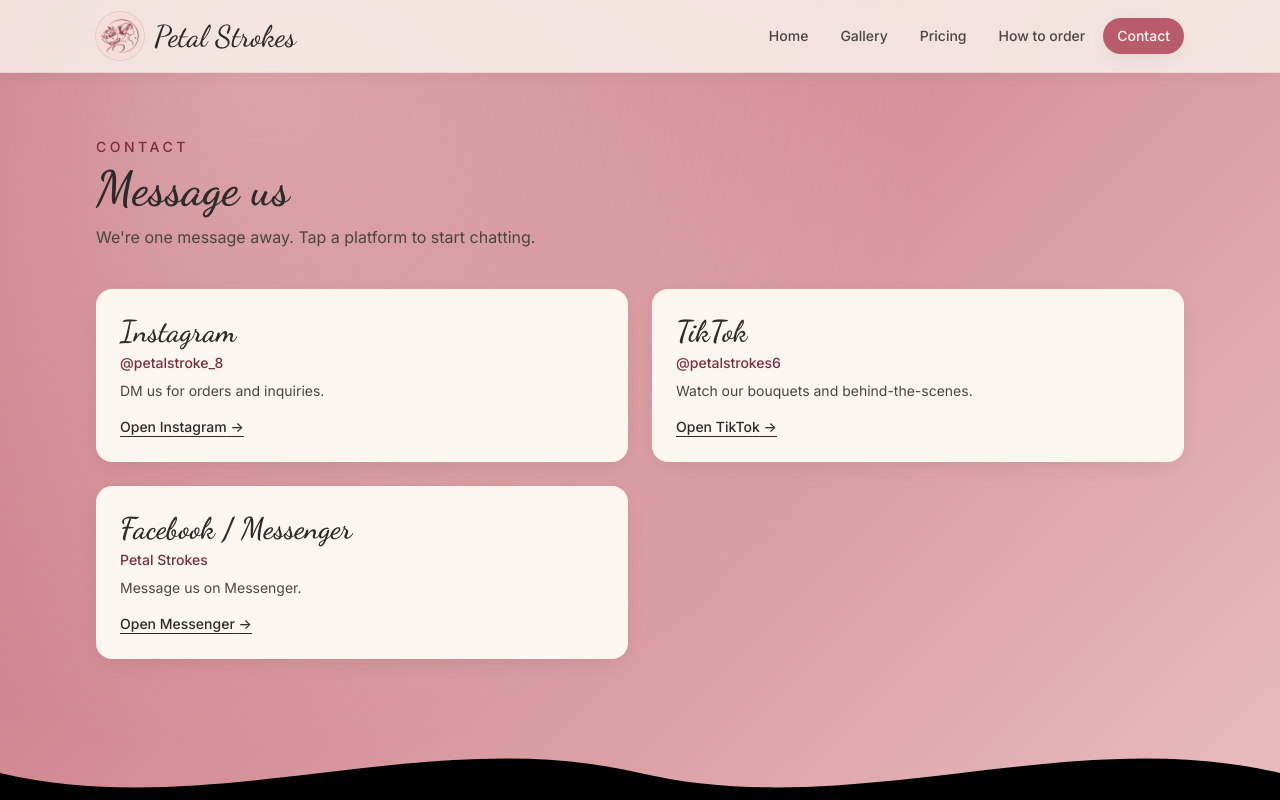
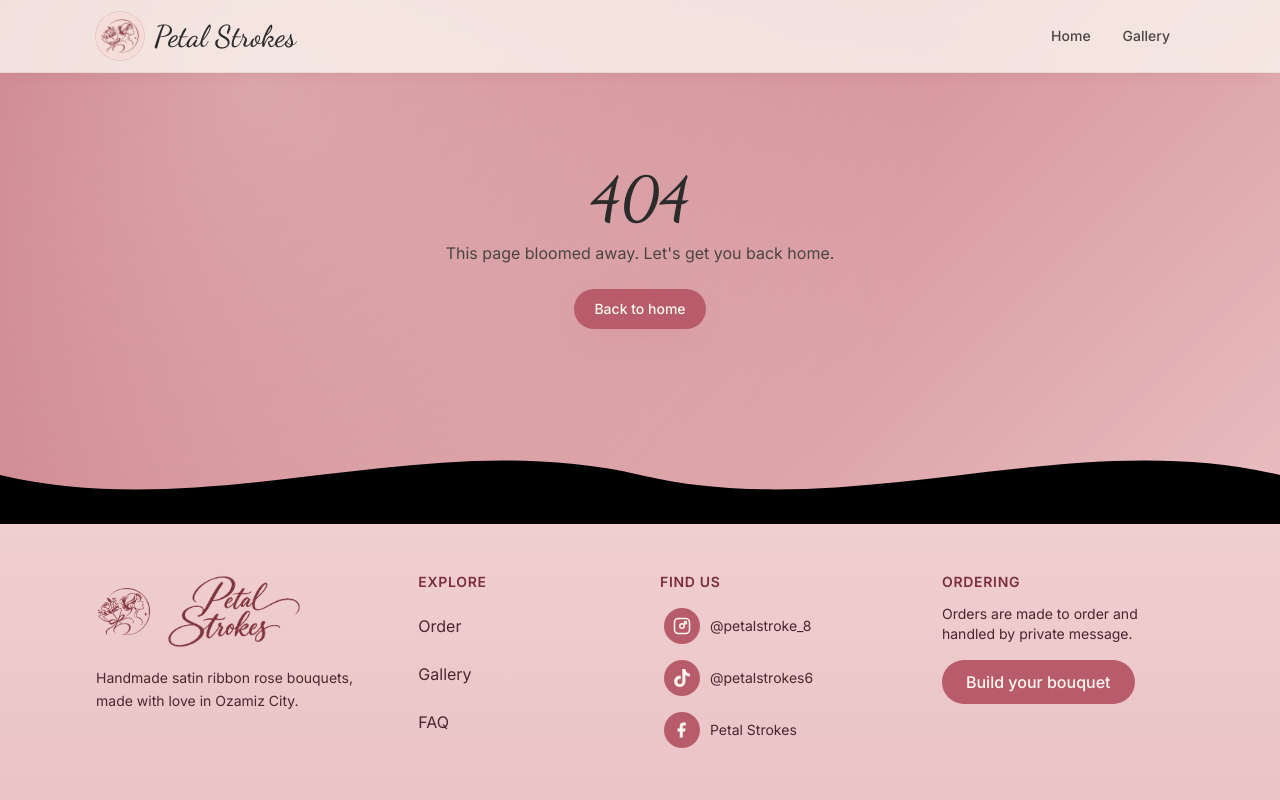
Before and after one commit to devwithdel/petal-strokes, a React (Vite) app: page /contact in a window 1280 px wide. Shown: the top 800 px of the page. Built offline with nearby package versions, Linux system fonts and the light colour scheme.

Commit message:
Remove Pricing, How to order, and Contact pages

```diff
--- a/src/App.jsx
+++ b/src/App.jsx
@@ -2,9 +2,6 @@ import { BrowserRouter, Routes, Route } from 'react-router-dom'
 import { Layout } from './components/layout/Layout'
 import Home from './pages/Home'
 import Gallery from './pages/Gallery'
-import Pricing from './pages/Pricing'
-import HowToOrder from './pages/HowToOrder'
-import Contact from './pages/Contact'
 import NotFound from './pages/NotFound'
 
 export default function App() {
@@ -14,9 +11,6 @@ export default function App() {
         <Route element={<Layout />}>
           <Route path="/" element={<Home />} />
           <Route path="/gallery" element={<Gallery />} />
-          <Route path="/pricing" element={<Pricing />} />
-          <Route path="/how-to-order" element={<HowToOrder />} />
-          <Route path="/contact" element={<Contact />} />
           <Route path="*" element={<NotFound />} />
         </Route>
       </Routes>
--- a/src/components/layout/Layout.jsx
+++ b/src/components/layout/Layout.jsx
@@ -43,7 +43,7 @@ export function Layout() {
       <WaveDivider />
       <Footer />
       <Link
-        to="/contact"
+        to="/#message-us"
         className="fixed bottom-5 right-5 z-40 rounded-full bg-rose-deep px-5 py-3 text-sm font-medium text-cream shadow-lift transition hover:bg-charcoal md:hidden"
         aria-label="Message us"
       >
--- a/src/components/layout/Navbar.jsx
+++ b/src/components/layout/Navbar.jsx
@@ -4,9 +4,6 @@ import { Link, NavLink } from 'react-router-dom'
 const links = [
   { to: '/', label: 'Home' },
   { to: '/gallery', label: 'Gallery' },
-  { to: '/pricing', label: 'Pricing' },
-  { to: '/how-to-order', label: 'How to order' },
-  { to: '/contact', label: 'Contact' },
 ]
 
 export function Navbar() {
--- a/src/data/catalog.js
+++ b/src/data/catalog.js
@@ -80,8 +80,6 @@ export const FOOTER = {
     links: [
       { label: 'Order', href: '#order' },
       { label: 'Gallery', href: '/gallery' },
-      { label: 'Pricing', href: '/pricing' },
-      { label: 'How to order', href: '/how-to-order' },
       { label: 'FAQ', href: '#faq' },
     ],
   },
--- a/src/pages/Contact.jsx
+++ /dev/null
@@ -1,65 +0,0 @@
-import { Container } from '../components/ui/Container'
-import { useReveal } from '../hooks/useReveal'
-import { SITE } from '../data/catalog'
-
-const platforms = [
-  {
-    name: 'Instagram',
-    handle: SITE.instagram.handle,
-    href: SITE.instagram.dm,
-    desc: 'DM us for orders and inquiries.',
-    cta: 'Open Instagram',
-  },
-  {
-    name: 'TikTok',
-    handle: SITE.tiktok.handle,
-    href: SITE.tiktok.url,
-    desc: 'Watch our bouquets and behind-the-scenes.',
-    cta: 'Open TikTok',
-  },
-]
-
-if (SITE.facebook) {
-  platforms.push({
-    name: 'Facebook / Messenger',
-    handle: SITE.facebook.handle,
-    href: SITE.facebook.dm,
-    desc: 'Message us on Messenger.',
-    cta: 'Open Messenger',
-  })
-}
-
-export default function Contact() {
-  const ref = useReveal()
-  return (
-    <div ref={ref} id="contact-section">
-      <Container className="py-12 sm:py-16">
-        <div className="reveal">
-          <p className="text-sm font-medium uppercase tracking-[0.25em] text-rose-text">Contact</p>
-          <h1 className="mt-2 font-script text-5xl text-charcoal">Message us</h1>
-          <p className="mt-3 max-w-xl text-charcoal-soft">
-            We're one message away. Tap a platform to start chatting.
-          </p>
-        </div>
-        <div className="mt-10 grid gap-6 sm:grid-cols-2">
-          {platforms.map((p) => (
-            <a
-              key={p.name}
-              href={p.href}
-              target="_blank"
-              rel="noopener noreferrer"
-              className="reveal card-lift block rounded-2xl bg-cream p-6 shadow-soft"
-            >
-              <h3 className="font-script text-3xl text-charcoal">{p.name}</h3>
-              <p className="mt-1 text-sm font-medium text-rose-text">{p.handle}</p>
-              <p className="mt-2 text-sm text-charcoal-soft">{p.desc}</p>
-              <span className="mt-4 inline-block text-sm font-medium text-charcoal underline underline-offset-4">
-                {p.cta} →
-              </span>
-            </a>
-          ))}
-        </div>
-      </Container>
-    </div>
-  )
-}
--- a/src/pages/HowToOrder.jsx
+++ /dev/null
@@ -1,40 +0,0 @@
-import { Container } from '../components/ui/Container'
-import { useReveal } from '../hooks/useReveal'
-
-const steps = [
-  { n: '1', title: 'Pick a bouquet', body: 'Browse the gallery and choose a design you love.' },
-  { n: '2', title: 'Choose size, color & add-ons', body: 'Select the number of roses, ribbon color, and any extras. See your estimate live.' },
-  { n: '3', title: 'Send us a message', body: 'Copy the ready-to-send message and paste it in our Instagram or TikTok DM. We confirm details and final price in chat.' },
-]
-
-export default function HowToOrder() {
-  const ref = useReveal()
-  return (
-    <div ref={ref}>
-      <Container className="py-12 sm:py-16">
-        <div className="reveal">
-          <p className="text-sm font-medium uppercase tracking-[0.25em] text-rose-text">How to order</p>
-          <h1 className="mt-2 font-script text-5xl text-charcoal">Three simple steps</h1>
-          <p className="mt-3 max-w-xl text-charcoal-soft">
-            Orders are handled by private message — no cart, no checkout. Just chat with us.
-          </p>
-        </div>
-        <div className="mt-10 grid gap-6 sm:grid-cols-3">
-          {steps.map((s) => (
-            <div key={s.n} className="reveal rounded-2xl bg-cream p-6 shadow-soft">
-              <span className="font-script text-5xl text-rose-text">{s.n}</span>
-              <h3 className="mt-2 font-script text-2xl text-charcoal">{s.title}</h3>
-              <p className="mt-2 text-sm text-charcoal-soft">{s.body}</p>
-            </div>
-          ))}
-        </div>
-        <div className="reveal mt-10 rounded-2xl bg-blush/50 p-6">
-          <p className="text-sm text-charcoal">
-            <strong>Note:</strong> Instagram and TikTok can't prefill messages, so we generate
-            a message for you to copy and paste into our DM. Final price is always confirmed in chat.
-          </p>
-        </div>
-      </Container>
-    </div>
-  )
-}
--- a/src/pages/Pricing.jsx
+++ /dev/null
@@ -1,69 +0,0 @@
-import { Container } from '../components/ui/Container'
-import { useReveal } from '../hooks/useReveal'
-import { SIZES, ADDONS, RIBBON_COLORS } from '../data/catalog'
-
-export default function Pricing() {
-  const ref = useReveal()
-  return (
-    <div ref={ref}>
-      <Container className="py-12 sm:py-16">
-        <div className="reveal">
-          <p className="text-sm font-medium uppercase tracking-[0.25em] text-rose-text">Pricing guide</p>
-          <h1 className="mt-2 font-script text-5xl text-charcoal">Simple, honest prices</h1>
-          <p className="mt-3 max-w-xl text-charcoal-soft">
-            All prices in Philippine pesos. Final total confirmed in chat.
-          </p>
-        </div>
-
-        {/* Sizes */}
-        <div className="reveal mt-10">
-          <h2 className="font-script text-3xl text-charcoal">Bouquet sizes</h2>
-          <div className="mt-4 overflow-hidden rounded-2xl bg-cream shadow-soft">
-            <table className="w-full text-left">
-              <thead className="bg-blush/60">
-                <tr>
-                  <th className="px-4 py-3 text-sm font-semibold text-charcoal">Size</th>
-                  <th className="px-4 py-3 text-sm font-semibold text-charcoal">Price</th>
-                </tr>
-              </thead>
-              <tbody>
-                {SIZES.map((s) => (
-                  <tr key={s.pieces} className="border-t border-line">
-                    <td className="px-4 py-3 text-charcoal">{s.pieces} ribbon roses</td>
-                    <td className="px-4 py-3 font-medium text-rose-text">₱{s.price}</td>
-                  </tr>
-                ))}
-              </tbody>
-            </table>
-          </div>
-        </div>
-
-        {/* Add-ons */}
-        <div className="reveal mt-10">
-          <h2 className="font-script text-3xl text-charcoal">Add-ons</h2>
-          <div className="mt-4 grid gap-3 sm:grid-cols-2">
-            {ADDONS.map((a) => (
-              <div key={a.id} className="flex items-center justify-between rounded-xl bg-cream px-4 py-3 shadow-soft">
-                <span className="text-charcoal">{a.name}</span>
-                <span className="font-medium text-rose-text">₱{a.price}{a.quantity ? ' each' : ''}</span>
-              </div>
-            ))}
-          </div>
-        </div>
-
-        {/* Colors */}
-        <div className="reveal mt-10">
-          <h2 className="font-script text-3xl text-charcoal">Ribbon colors</h2>
-          <div className="mt-4 flex flex-wrap gap-3">
-            {RIBBON_COLORS.map((c) => (
-              <div key={c.id} className="flex items-center gap-2 rounded-full bg-cream px-3 py-1.5 shadow-soft">
-                <span className="h-5 w-5 rounded-full border border-line" style={{ backgroundColor: c.hex }} />
-                <span className="text-sm text-charcoal">{c.name}</span>
-              </div>
-            ))}
-          </div>
-        </div>
-      </Container>
-    </div>
-  )
-}
```
